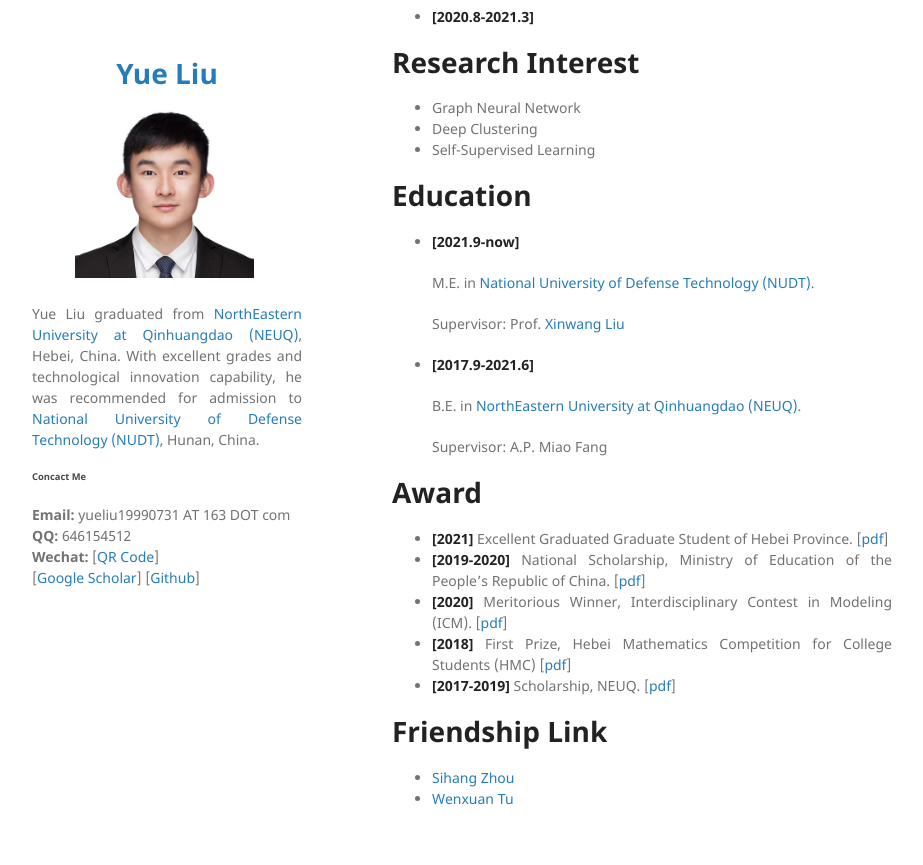
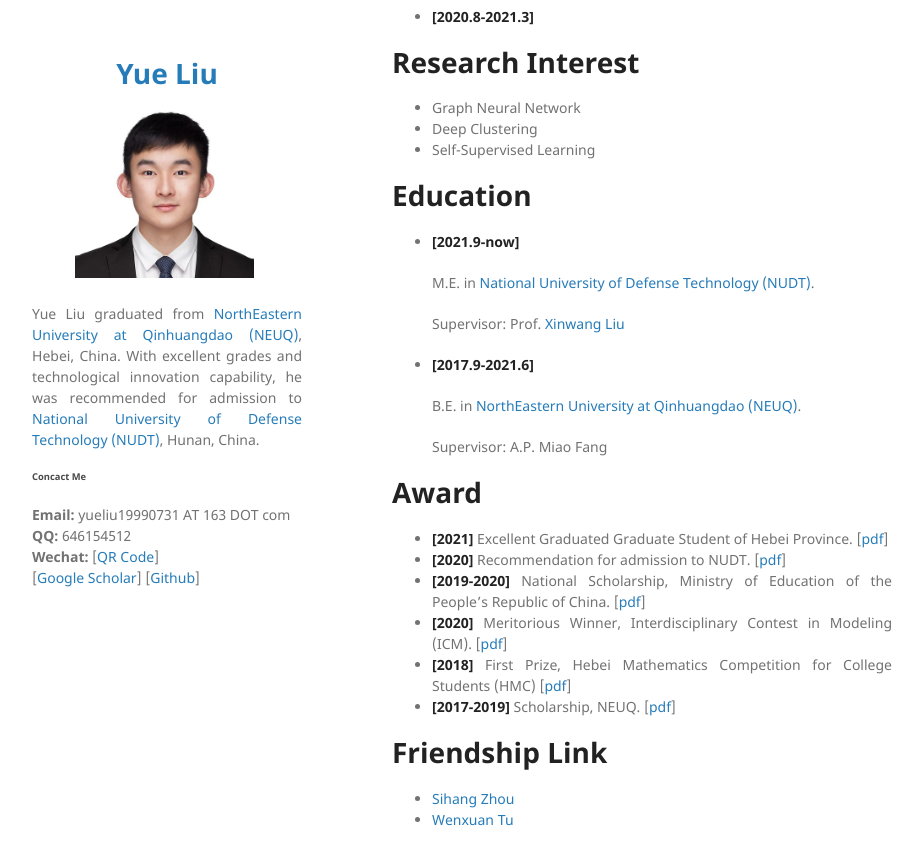
Before and after one commit to yueliu1999/yueliu1999.github.io, a Jekyll site: the page built from index.md, in a window 1280 px wide and 900 px high, scrolled down 921 px. Shown: the top 865 px of the window, without its empty margins (178-1101 px from the left). Built offline with Jekyll 4.4.1, drawn with Linux system fonts in a browser that asks for light colours; our own code applies the rules of GitHub Pages for plain Markdown files.

Commit message:
add the recommendation.pdf

```diff
--- a/index.md
+++ b/index.md
@@ -82,6 +82,7 @@ Coming soon...
 # Award
 
 - **[2021]** Excellent Graduated Graduate Student of Hebei Province. \[[pdf](./assets/img/award/Outstanding graduate.pdf)]
+- **[2020]** Recommendation for admission to NUDT.  \[[pdf](./assets/img/award/Recommendation.pdf)]
 - **[2019-2020]** National Scholarship, Ministry of Education of the People’s Republic of China. \[[pdf](./assets/img/award/National Scholarship 2020.pdf)]
 - **[2020]** Meritorious Winner, Interdisciplinary Contest in Modeling (ICM). \[[pdf](./assets/img/award/ICM.pdf)]
 - **[2018]** First Prize, Hebei Mathematics Competition for College Students (HMC) \[[pdf](./assets/img/award/HMC.pdf)]
```
Also changed, not shown: 1 other file.
